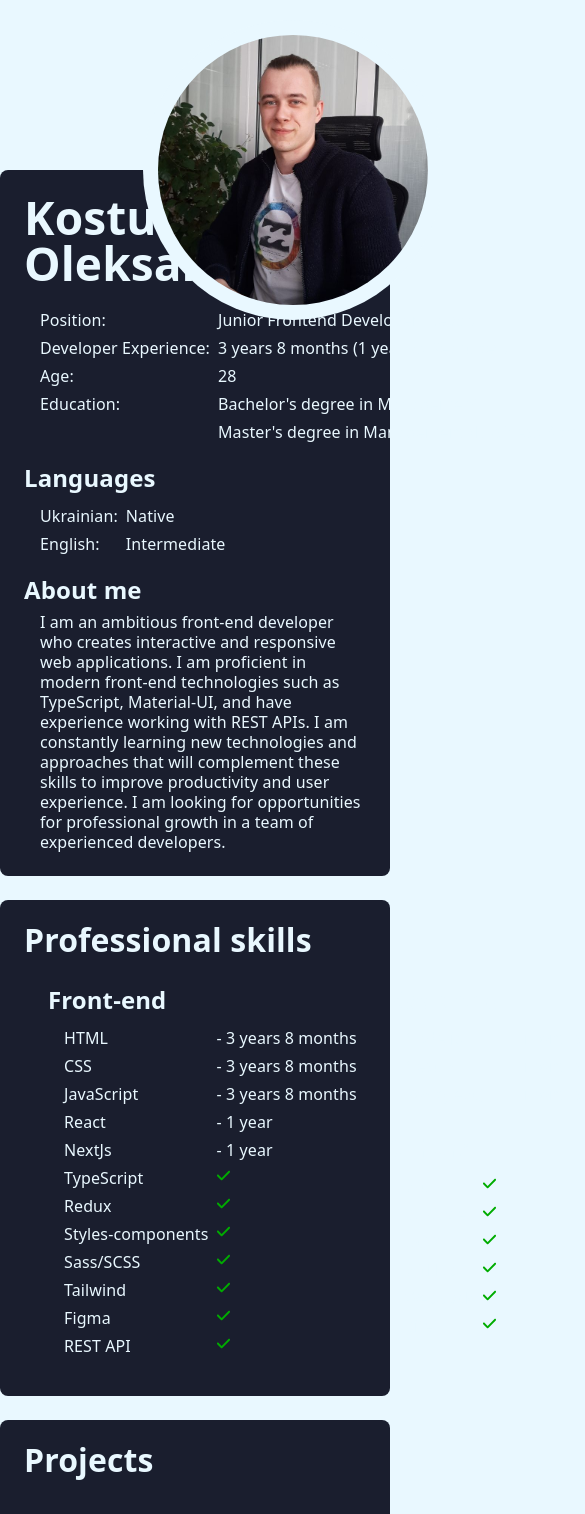
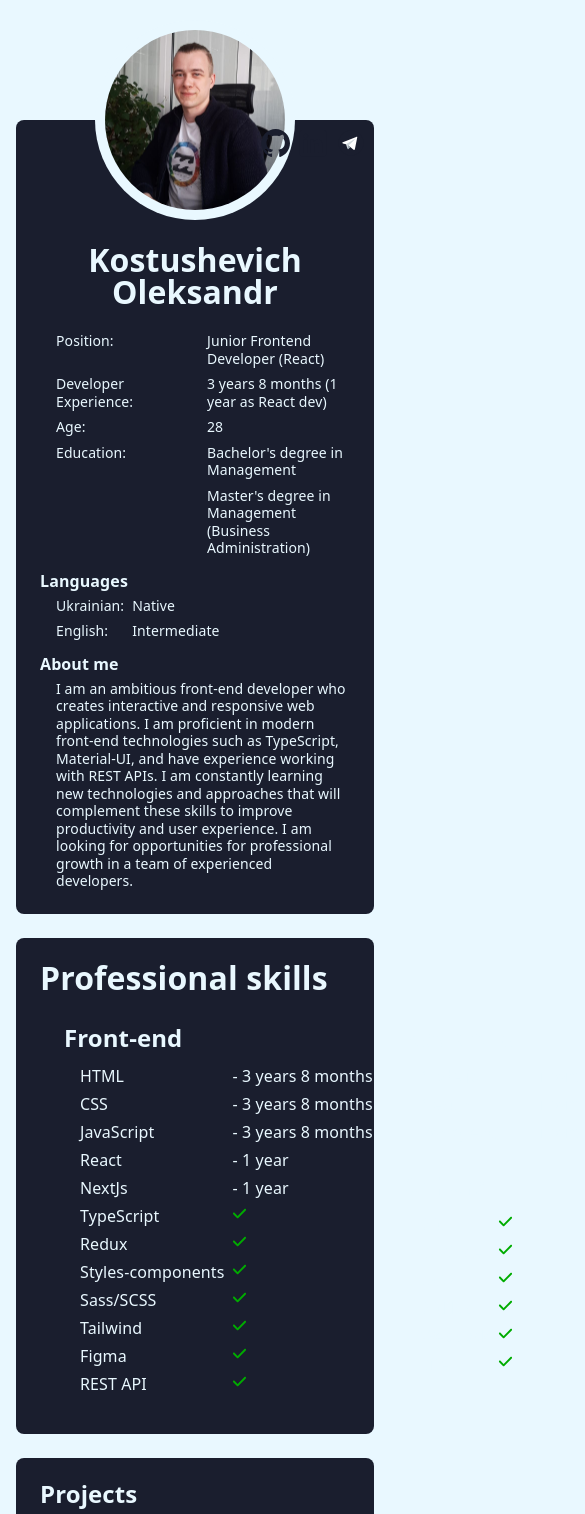
Before and after one commit to AlexFoxi/CV, a React (Vite) app: page / in a window 390 px wide. Shown: the top 1514 px of the page, 585 px wide, since content can reach past the window. Built offline with nearby package versions, Linux system fonts and the light colour scheme.

Commit message:
add social links, mob adaptation

```diff
--- /dev/null
+++ b/src/assets/icons/CheckIco.tsx
@@ -0,0 +1,31 @@
+import * as React from 'react'
+import { SVGProps } from 'react'
+
+interface Props extends SVGProps<SVGSVGElement> {
+  color?: string
+  width?: number | string
+  height?: number | string
+}
+
+const CheckIco: React.FC<Props> = ({
+  color,
+  width = 15,
+  height = 15,
+  ...props
+}) => (
+  <svg
+    width={width}
+    height={height}
+    viewBox='0 0 512 512'
+    fill='none'
+    xmlns='http://www.w3.org/2000/svg'
+    {...props}
+  >
+    <path
+      fill={color ? color : 'currentColor'}
+      d='M470.6 105.4c12.5 12.5 12.5 32.8 0 45.3l-256 256c-12.5 12.5-32.8 12.5-45.3 0l-128-128c-12.5-12.5-12.5-32.8 0-45.3s32.8-12.5 45.3 0L192 338.7 425.4 105.4c12.5-12.5 32.8-12.5 45.3 0z'
+    ></path>
+  </svg>
+)
+
+export default CheckIco
--- /dev/null
+++ b/src/assets/icons/GitIco.tsx
@@ -0,0 +1,31 @@
+import * as React from 'react'
+import { SVGProps } from 'react'
+
+interface Props extends SVGProps<SVGSVGElement> {
+  color?: string
+  width?: number | string
+  height?: number | string
+}
+
+const GitIco: React.FC<Props> = ({
+  color,
+  width = 32,
+  height = 32,
+  ...props
+}) => (
+  <svg
+    width={width}
+    height={height}
+    viewBox='0 0 24 24'
+    fill='none'
+    xmlns='http://www.w3.org/2000/svg'
+    {...props}
+  >
+    <path
+      fill={color ? color : 'currentColor'}
+      d='M12.5.75C6.146.75 1 5.896 1 12.25c0 5.089 3.292 9.387 7.863 10.91.575.101.79-.244.79-.546 0-.273-.014-1.178-.014-2.142-2.889.532-3.636-.704-3.866-1.35-.13-.331-.69-1.352-1.18-1.625-.402-.216-.977-.748-.014-.762.906-.014 1.553.834 1.769 1.179 1.035 1.74 2.688 1.25 3.349.948.1-.747.402-1.25.733-1.538-2.559-.287-5.232-1.279-5.232-5.678 0-1.25.445-2.285 1.178-3.09-.115-.288-.517-1.467.115-3.048 0 0 .963-.302 3.163 1.179.92-.259 1.897-.388 2.875-.388.977 0 1.955.13 2.875.388 2.2-1.495 3.162-1.179 3.162-1.179.633 1.581.23 2.76.115 3.048.733.805 1.179 1.825 1.179 3.09 0 4.413-2.688 5.39-5.247 5.678.417.36.776 1.05.776 2.128 0 1.538-.014 2.774-.014 3.162 0 .302.216.662.79.547C20.709 21.637 24 17.324 24 12.25 24 5.896 18.854.75 12.5.75Z'
+    ></path>
+  </svg>
+)
+
+export default GitIco
--- /dev/null
+++ b/src/assets/icons/TelegramIco.tsx
@@ -0,0 +1,43 @@
+import * as React from 'react'
+import { SVGProps } from 'react'
+
+interface Props extends SVGProps<SVGSVGElement> {
+  color?: string
+  width?: number | string
+  height?: number | string
+}
+
+const TelegramIco: React.FC<Props> = ({
+  color,
+  width = 48,
+  height = 48,
+  ...props
+}) => (
+  <svg
+    width={width}
+    height={height}
+    viewBox='0 0 48 48'
+    fill='none'
+    xmlns='http://www.w3.org/2000/svg'
+    {...props}
+  >
+    <path
+      fill={color ? color : 'currentColor'}
+      d='M24 4A20 20 0 1 0 24 44A20 20 0 1 0 24 4Z'
+    />
+    <path
+      fill='#fff'
+      d='M33.95,15l-3.746,19.126c0,0-0.161,0.874-1.245,0.874c-0.576,0-0.873-0.274-0.873-0.274l-8.114-6.733 l-3.97-2.001l-5.095-1.355c0,0-0.907-0.262-0.907-1.012c0-0.625,0.933-0.923,0.933-0.923l21.316-8.468 c-0.001-0.001,0.651-0.235,1.126-0.234C33.667,14,34,14.125,34,14.5C34,14.75,33.95,15,33.95,15z'
+    />
+    <path
+      fill='#b0bec5'
+      d='M23,30.505l-3.426,3.374c0,0-0.149,0.115-0.348,0.12c-0.069,0.002-0.143-0.009-0.219-0.043 l0.964-5.965L23,30.505z'
+    />
+    <path
+      fill='#cfd8dc'
+      d='M29.897,18.196c-0.169-0.22-0.481-0.26-0.701-0.093L16,26c0,0,2.106,5.892,2.427,6.912 c0.322,1.021,0.58,1.045,0.58,1.045l0.964-5.965l9.832-9.096C30.023,18.729,30.064,18.416,29.897,18.196z'
+    />
+  </svg>
+)
+
+export default TelegramIco
--- a/src/components/home/home.module.scss
+++ b/src/components/home/home.module.scss
@@ -16,10 +16,16 @@
   display: flex;
   flex-direction: column;
   margin-top: 15rem;
+  position: relative;
 
   h1 {
     font-size: $TextXL;
     margin-bottom: $S;
+  }
+
+  h2 {
+    font-size: $TextM;
+    margin-bottom: $XS;
   }
 
   .avatar {
@@ -30,7 +36,7 @@
 
     position: absolute;
     top: 0;
-    right: 25%;
+    right: 30rem;
     transform: translate(50%, -50%);
 
     width: 30rem;
@@ -47,17 +53,42 @@
     }
   }
 
+  .socials {
+    position: absolute;
+    top: $XS2;
+    right: $XS2;
+    display: flex;
+    align-items: center;
+    gap: $XS2;
+
+    > div {
+      width: 3rem;
+      height: 3rem;
+      color: $dark;
+
+      a {
+        display: block;
+        color: $dark;
+        transition: scale 0.3s ease-in-out;
+        &:hover {
+          scale: 1.2;
+        }
+      }
+
+      svg {
+        width: 100%;
+        height: 100%;
+      }
+    }
+  }
+
   .profileInfo,
   .languages {
     margin-bottom: $S;
 
-    h2 {
-      font-size: $S;
-      margin-bottom: $XS;
-    }
     > div {
       display: grid;
-      grid-template-columns: repeat(2, max-content);
+      grid-template-columns: repeat(2, minmax(0, max-content));
       column-gap: $XS2;
       row-gap: $XS2;
       padding: 0 0 0 $XS;
@@ -67,6 +98,7 @@
         gap: $XS2;
       }
     }
+
     p {
       font-size: $TextG;
       font-weight: 500;
@@ -78,10 +110,6 @@
   }
 
   .about {
-    h2 {
-      font-size: $S;
-      margin-bottom: 1rem;
-    }
     p {
       font-size: $TextG;
       padding: 0 0 0 $XS;
@@ -146,3 +174,57 @@
     }
   }
 }
+
+@media screen and (max-width: 1000px) {
+  .profile {
+    .socialInfo {
+      padding-top: 15rem;
+    }
+  }
+}
+
+@media screen and (max-width: 768px) {
+  .profile {
+    margin-top: 10rem;
+
+    h1 {
+      font-size: $TextL;
+    }
+
+    h2 {
+      font-size: $TextG;
+      margin-bottom: $XS2;
+    }
+
+    .avatar {
+      right: 50%;
+
+      width: 20rem;
+      height: 20rem;
+    }
+
+    .socialInfo {
+      padding-top: 10rem;
+      text-align: center;
+    }
+
+    .profileInfo,
+    .languages {
+      margin-bottom: $XS;
+
+      p {
+        font-size: $TextS;
+      }
+
+      span {
+        font-size: $TextS;
+      }
+    }
+
+    .about {
+      p {
+        font-size: $TextS;
+      }
+    }
+  }
+}
--- a/src/components/home/index.tsx
+++ b/src/components/home/index.tsx
@@ -1,5 +1,11 @@
 import cn from 'clsx'
 
+import LinkHover from '@/ui/LinkHover'
+
+import CheckIco from '@/assets/icons/CheckIco'
+import GitIco from '@/assets/icons/GitIco'
+import LinkedinIco from '@/assets/icons/LinkedinIco'
+import TelegramIco from '@/assets/icons/TelegramIco'
 import myImage from '@/assets/photo.jpg'
 
 import styles from './home.module.scss'
@@ -27,7 +33,24 @@ const Home = () => {
         <div className={styles.avatar}>
           <img src={myImage} alt='photo' />
         </div>
-        <h1>Kostushevich Oleksandr</h1>
+        <div className={styles.socialInfo}>
+          <h1>Kostushevich Oleksandr</h1>
+          <div className={styles.socials}>
+            <LinkHover href='https://github.com/AlexFoxi' target text='Github'>
+              <GitIco />
+            </LinkHover>
+            <LinkHover
+              href='https://alexfoxi.github.io/Zoom-Img/'
+              target
+              text='Linkedin'
+            >
+              <LinkedinIco />
+            </LinkHover>
+            <LinkHover href='https://t.me/MeroMori' target text='Telegram'>
+              <TelegramIco />
+            </LinkHover>
+          </div>
+        </div>
         <div className={styles.profileInfo}>
           <div>
             <p>Position:</p>
@@ -79,17 +102,7 @@ const Home = () => {
                     <>
                       <p>{skill.name}</p>
                       {skill.experience === '' ? (
-                        <svg
-                          xmlns='http://www.w3.org/2000/svg'
-                          width={15}
-                          hanging={15}
-                          viewBox='0 0 512 512'
-                        >
-                          <path
-                            fill='currentColor'
-                            d='M470.6 105.4c12.5 12.5 12.5 32.8 0 45.3l-256 256c-12.5 12.5-32.8 12.5-45.3 0l-128-128c-12.5-12.5-12.5-32.8 0-45.3s32.8-12.5 45.3 0L192 338.7 425.4 105.4c12.5-12.5 32.8-12.5 45.3 0z'
-                          ></path>
-                        </svg>
+                        <CheckIco />
                       ) : (
                         <span>- {skill.experience}</span>
                       )}
--- a/src/components/myProjects/myProjects.module.scss
+++ b/src/components/myProjects/myProjects.module.scss
@@ -15,7 +15,7 @@
   display: flex;
   align-items: center;
   gap: $XS;
-  border: 1px solid $dark;
+  border: 2px solid $dark;
   border-radius: $XS2;
   position: relative;
 
@@ -78,3 +78,34 @@
     }
   }
 }
+
+@media screen and (max-width: 768px) {
+  .title {
+    font-size: $TextM;
+  }
+
+  .list {
+    grid-template-columns: repeat(1, 1fr);
+    grid-template-rows: initial;
+    grid-auto-rows: 1fr;
+  }
+
+  .about {
+    h3 {
+      font-size: $TextG;
+      margin-bottom: $XS2;
+    }
+    p {
+      font-size: $TextS;
+    }
+  }
+
+  .links {
+    a {
+      svg {
+        width: 2.2rem;
+        height: 2.2rem;
+      }
+    }
+  }
+}
--- a/src/components/projects/projects.module.scss
+++ b/src/components/projects/projects.module.scss
@@ -1,6 +1,5 @@
 .title {
   font-size: $TextL;
-  margin-bottom: $XS;
 }
 
 .list {
@@ -15,7 +14,7 @@
   display: flex;
   align-items: center;
   gap: $XS;
-  border: 1px solid $dark;
+  border: 2px solid $dark;
   border-radius: $XS2;
   position: relative;
 
@@ -78,3 +77,39 @@
     }
   }
 }
+
+@media screen and (max-width: 768px) {
+  .title {
+    font-size: $TextM;
+  }
+
+  .list {
+    grid-template-columns: repeat(1, 1fr);
+    grid-template-rows: initial;
+    grid-auto-rows: 1fr;
+  }
+
+  .image {
+    max-width: 10rem;
+    min-width: 10rem;
+  }
+
+  .about {
+    h3 {
+      font-size: $TextG;
+      margin-bottom: $XS2;
+    }
+    p {
+      font-size: $TextS;
+    }
+  }
+
+  .links {
+    a {
+      svg {
+        width: 2.2rem;
+        height: 2.2rem;
+      }
+    }
+  }
+}
--- a/src/styles/_variables.scss
+++ b/src/styles/_variables.scss
@@ -17,3 +17,4 @@ $TextXL: 4.6rem;
 $TextL: 3.2rem;
 $TextM: 2.4rem;
 $TextG: 1.6rem;
+$TextS: 1.4rem;
--- a/src/styles/global.scss
+++ b/src/styles/global.scss
@@ -28,6 +28,7 @@ body {
     height: 100vh;
     max-width: 132rem;
     margin: 0 auto;
+    padding: 0 $XS;
   }
 }
 
```
